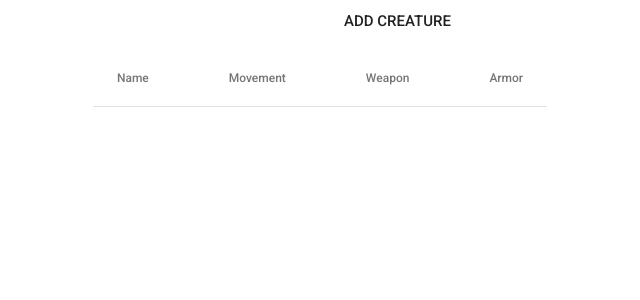
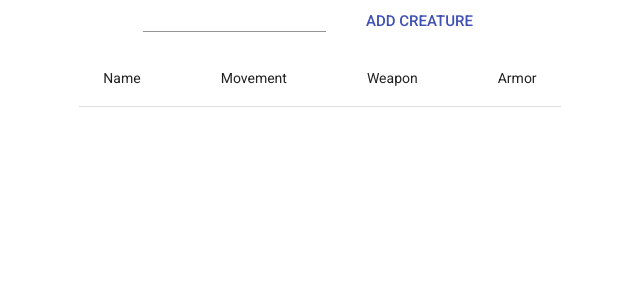
Before and after one commit to Graisvendir/patterns_lab2, a React app: page / in a window 1280 px wide. Shown: the top 300 px of the page, without its empty margins (320-960 px from the left). Built offline with nearby package versions, Linux system fonts and the light colour scheme.

Commit message:
empty commit

```diff
--- a/src/react/AppWrapper.tsx
+++ b/src/react/AppWrapper.tsx
@@ -1,11 +1,16 @@
 import * as React from "react";
-import * as ReactDOM from 'react-dom';
 import Grid from '@material-ui/core/Grid/Grid'
 import Input from "@material-ui/core/Input/Input";
 import Button from "@material-ui/core/Button/Button";
-import {TableCreatures} from "./TableCreatures";
+import TableCreatures from "./TableCreatures";
 import Monster from "../creatures/monster";
 import {Composite} from "../interfaces/composite";
+
+const styles = () => ({
+    input: {
+        width: '40%'
+    }
+});
 
 class AppWrapper extends React.Component<{}, {creatures: Composite}> {
 
@@ -33,13 +38,20 @@ class AppWrapper extends React.Component<{}, {creatures: Composite}> {
             >
                 <Grid
                     container
-                    alignItems="flex-end"
+                    justify="center"
+                    spacing={16}
                 >
-                    <Grid item xs={6}>
-                        <Input/>
+                    <Grid item>
+                        <Input id={"newCreatureName"}/>
                     </Grid>
-                    <Grid item xs={6}>
-                        <Button size="large" onClick={this.handleClickAddCreature}> Add Creature </Button>
+                    <Grid item>
+                        <Button
+                            color="primary"
+                            size="large"
+                            onClick={this.handleClickAddCreature}
+                        >
+                            Add Creature
+                        </Button>
                     </Grid>
                 </Grid>
                 <Grid item xs={12}>
--- a/src/react/TableCreatures.tsx
+++ b/src/react/TableCreatures.tsx
@@ -5,11 +5,17 @@ import { Movements } from "../properties/movement";
 import { Property } from "../properties/property";
 import { Weapons } from "../properties/weapons";
 import { Composite } from "../interfaces/composite";
+import Button from "@material-ui/core/Button/Button";
 import Table from "@material-ui/core/Table/Table";
 import TableHead from "@material-ui/core/TableHead/TableHead";
 import TableRow from "@material-ui/core/TableRow/TableRow";
 import TableCell from "@material-ui/core/TableCell/TableCell";
 import TableBody from "@material-ui/core/TableBody/TableBody";
+import { withStyles, Theme } from "@material-ui/core";
+import List from "@material-ui/core/List/List";
+import ListItem from "@material-ui/core/ListItem/ListItem";
+import ListItemText from "@material-ui/core/ListItemText/ListItemText";
+import Typography from "@material-ui/core/Typography/Typography";
 
 function convertToList(_map: Map<string, Property>) {
     let arrayOfValues: Property[] = [];
@@ -20,7 +26,12 @@ function convertToList(_map: Map<string, Property>) {
     let list = arrayOfValues.map(
         (key, index) => {
             if (key)
-                return <li key={index}> {key.getLabel} value: {key.getValue} </li>;
+                return (
+                    <ListItem button key={index}>
+
+                        <ListItemText primary={key.getLabel + ' value: ' + key.getValue} />
+                    </ListItem>
+                );
             else
                 return ;
         }
@@ -28,10 +39,29 @@ function convertToList(_map: Map<string, Property>) {
     return list;
 }
 
-export class TableCreatures extends React.Component<{creaturesComposite: Composite}, {creaturesComposite: Composite}> {
+interface Props {
+    creaturesComposite: Composite;
+    classes: {
+        root: string;
+    }
+}
 
+interface State {
+    creaturesComposite: Composite;
+}
+
+const styles = (theme: Theme) => ({
+    root: {
+        minWidth: '70%'
+    }
+});
+
+class TableCreatures extends React.Component<Props, State> {
+
+    private classes = {};
     constructor(props: any) {
         super(props);
+        this.classes = this.props;
         this.state = {creaturesComposite: this.props.creaturesComposite};
     }
 
@@ -60,40 +90,23 @@ export class TableCreatures extends React.Component<{creaturesComposite: Composi
         return (
             <TableRow key={_index}>
                 <TableCell>
-                    {name}
+                    <Typography component="p">{name}</Typography>
                 </TableCell>
                 <TableCell>
-                    <ul>{convertToList(mov)}</ul>
+                    <List>{convertToList(mov)}</List>
                 </TableCell>
                 <TableCell>
-                    <ul>{convertToList(weap)}</ul>
+                    <List>{convertToList(weap)}</List>
                 </TableCell>
                 <TableCell>
-                    {arm.getLabel + ': ' + arm.getValue}
-                    <button
-                        type="button"
-                        className="close float-right"
-                        aria-label="Close"
+                    <Typography component="p">
+                        {arm.getLabel + ': ' + arm.getValue}
+                    </Typography>
+                    <Button
                         onClick={() => this.handleClickDeleteCreature(_creature)}
                     >
                         <span aria-hidden="true">&times;</span>
-                    </button>
-                    <div className="dropdown">
-                        <button
-                            className="btn btn-secondary dropdown-toggle"
-                            type="button" id="dropdownMenuButton"
-                            data-toggle="dropdown"
-                            aria-haspopup="true"
-                            aria-expanded="false"
-                        >
-                            <span className="io io-ellipses" title="ellipses" aria-hidden="true" />
-                        </button>
-                        <div className="dropdown-menu" aria-labelledby="dropdownMenuButton">
-                            <a className="dropdown-item" href="#">Action</a>
-                            <a className="dropdown-item" href="#">Another action</a>
-                            <a className="dropdown-item" href="#">Something else here</a>
-                        </div>
-                    </div>
+                    </Button>
                 </TableCell>
             </TableRow>
         );
@@ -102,20 +115,20 @@ export class TableCreatures extends React.Component<{creaturesComposite: Composi
     render() {
         return (
 
-            <Table className="table table-bordered">
+            <Table>
                 <TableHead>
                     <TableRow>
                         <TableCell>
-                            Name
+                            <Typography component="p"> Name</Typography>
                         </TableCell>
                         <TableCell>
-                            Movement
+                            <Typography component="p">Movement</Typography>
                         </TableCell>
                         <TableCell>
-                            Weapon
+                            <Typography component="p">Weapon</Typography>
                         </TableCell>
                         <TableCell>
-                            Armor
+                            <Typography component="p">Armor</Typography>
                         </TableCell>
                     </TableRow>
                 </TableHead>
@@ -126,3 +139,5 @@ export class TableCreatures extends React.Component<{creaturesComposite: Composi
         );
     }
 }
+
+export default withStyles(styles)(TableCreatures);
```
Also changed, not shown: 1 other file (tests, documents, lock files or other folders).
